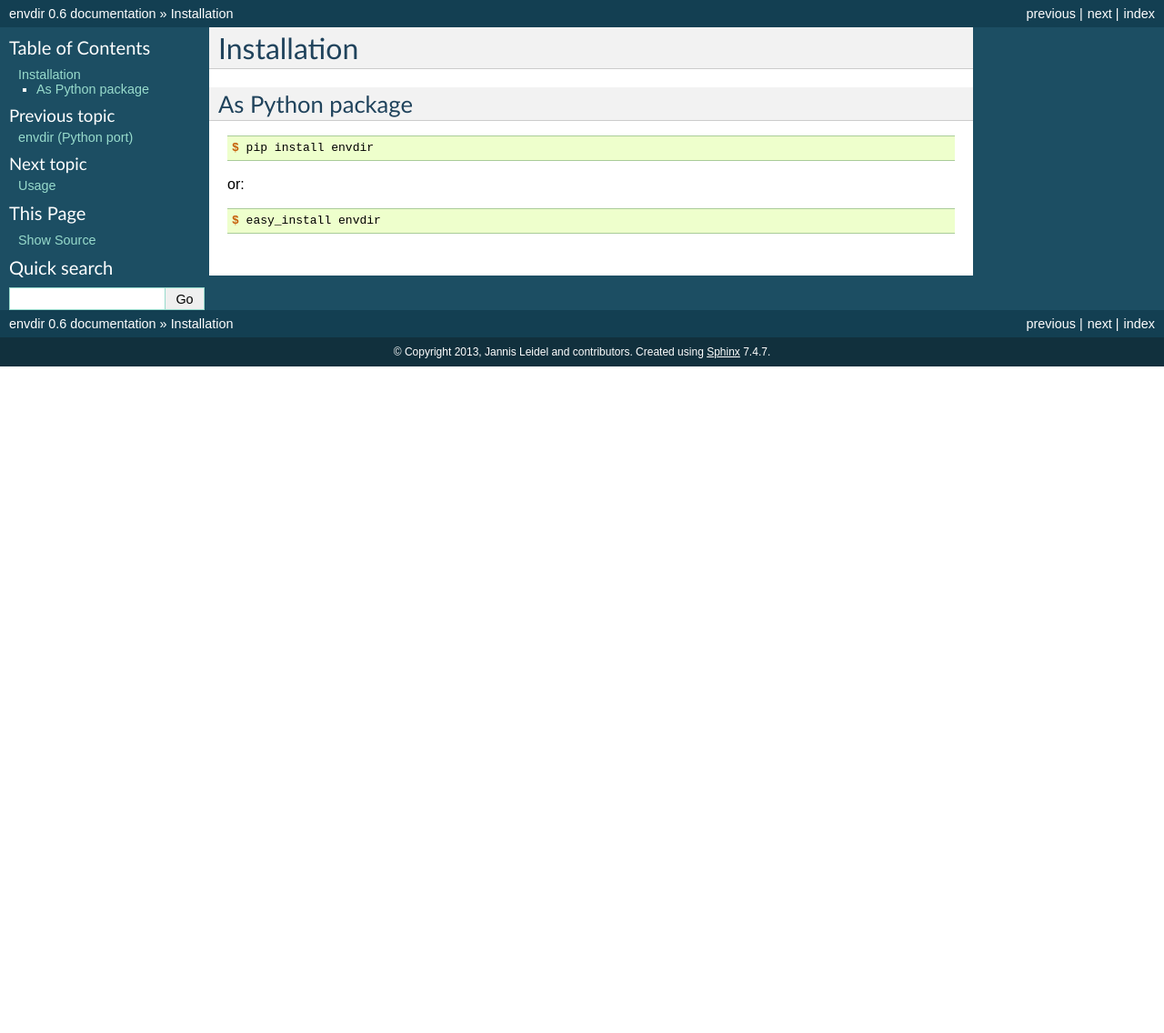
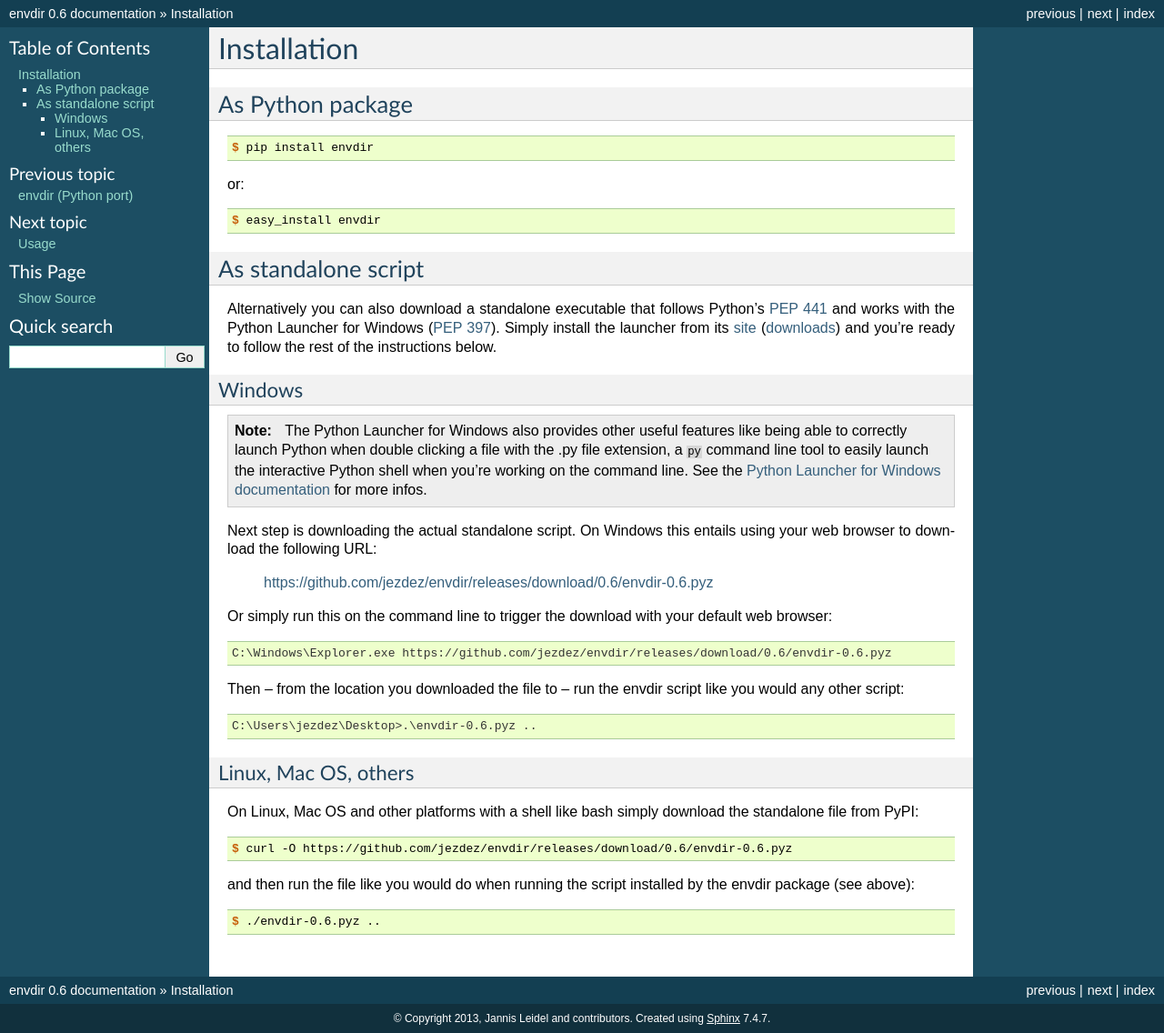
Before and after one commit to jezdez/envdir, a Sphinx documentation site: the page built from docs/installation.rst, in a window 1280 px wide. Shown: the whole page at 91% size. Built offline with Sphinx 7.4.7, drawn with Linux system fonts in a browser that asks for light colours; before the commit the page ends 900 px from its top, so only the background shows below that.

Commit message:
Add section about installing envdir as a standalone script.

```diff
--- a/docs/installation.rst
+++ b/docs/installation.rst
@@ -15,3 +15,56 @@ or:
 ::
 
     $ easy_install envdir
+
+As standalone script
+--------------------
+
+Alternatively you can also download a standalone executable that follows
+Python's `PEP 441`_ and works with the Python Launcher for Windows (`PEP 397`_).
+Simply install the launcher from its site_ (downloads_) and you're ready to
+follow the rest of the instructions below.
+
+Windows
+^^^^^^^
+
+.. note::
+
+    The Python Launcher for Windows also provides other useful features like
+    being able to correctly launch Python when double clicking a file with
+    the .py file extension, a ``py`` command line tool to easily launch the
+    interactive Python shell when you're working on the command line. See
+    the `Python Launcher for Windows documentation`_ for more infos.
+
+Next step is downloading the actual standalone script. On Windows this entails
+using your web browser to download the following URL:
+
+    https://github.com/jezdez/envdir/releases/download/0.6/envdir-0.6.pyz
+
+Or simply run this on the command line to trigger the download with your
+default web browser::
+
+    C:\Windows\Explorer.exe https://github.com/jezdez/envdir/releases/download/0.6/envdir-0.6.pyz
+
+Then -- from the location you downloaded the file to -- run the envdir script
+like you would any other script::
+
+    C:\Users\jezdez\Desktop>.\envdir-0.6.pyz ..
+
+Linux, Mac OS, others
+^^^^^^^^^^^^^^^^^^^^^
+
+On Linux, Mac OS and other platforms with a shell like bash simply download
+the standalone file from PyPI::
+
+    $ curl -O https://github.com/jezdez/envdir/releases/download/0.6/envdir-0.6.pyz
+
+and then run the file like you would do when running the script installed by
+the envdir package (see above)::
+
+    $ ./envdir-0.6.pyz ..
+
+.. _`PEP 441`: http://www.python.org/dev/peps/pep-0441/
+.. _`PEP 397`: http://www.python.org/dev/peps/pep-0397/
+.. _site: https://bitbucket.org/pypa/pylauncher/
+.. _downloads: https://bitbucket.org/pypa/pylauncher/downloads
+.. _`Python Launcher for Windows documentation`: https://bitbucket.org/pypa/pylauncher/src/tip/Doc/launcher.rst
```
